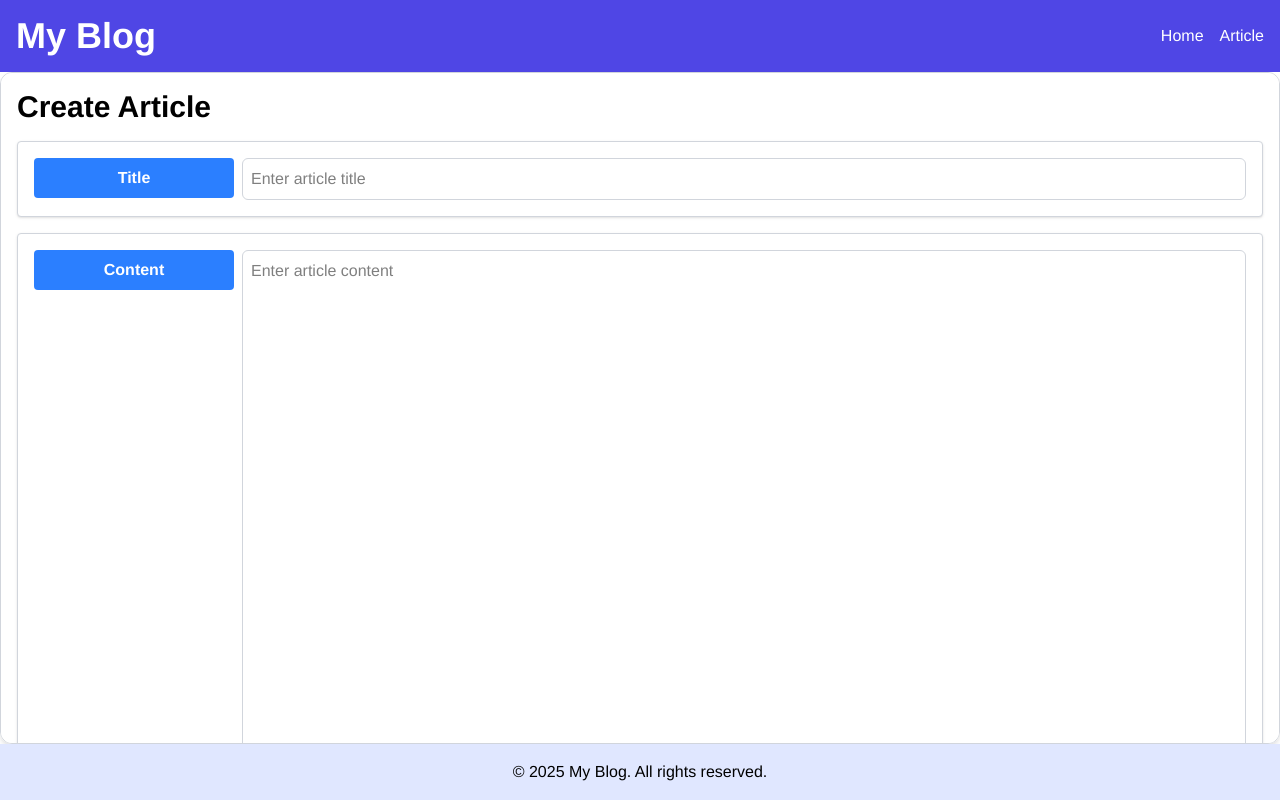
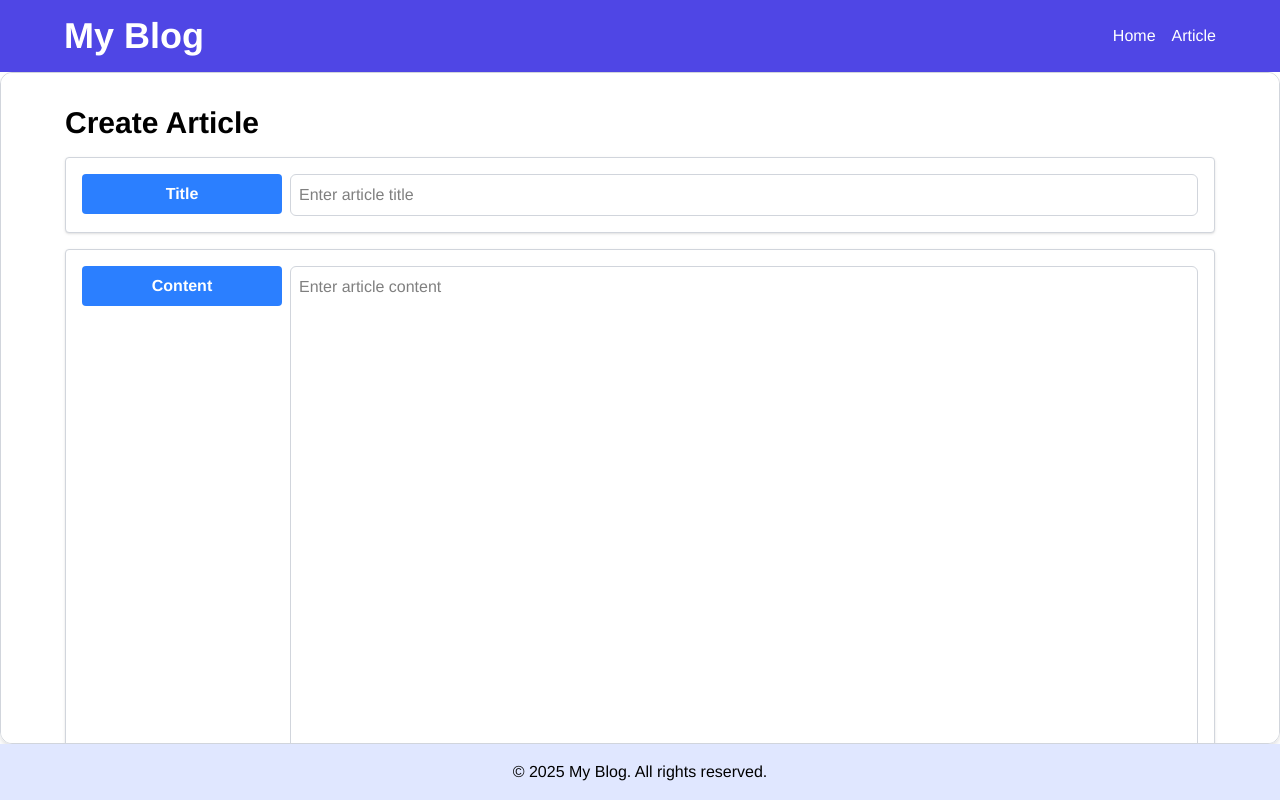
Before and after one commit to chenjiahau/NextJS, a Next.js app in the folder app/: page /article/create in a window 1280 px wide. Built offline with nearby package versions, Linux system fonts and the light colour scheme.

Commit message:
Adjust the layout padding.

```diff
--- a/app/src/components/@shared/PrimaryContent/pc.module.scss
+++ b/app/src/components/@shared/PrimaryContent/pc.module.scss
@@ -1,5 +1,5 @@
 @reference "../../../app/globals.css";
 
 .primary-content {
-  @apply p-4 overflow-y-auto bg-white border border-gray-300 rounded-xl shadow-md;
+  @apply px-16 py-8 overflow-y-auto bg-white border border-gray-300 rounded-xl shadow-md;
 }
--- a/app/src/components/Navbar/navbar.module.scss
+++ b/app/src/components/Navbar/navbar.module.scss
@@ -1,7 +1,7 @@
 @reference "../../app/globals.css";
 
 .navbar {
-  @apply flex justify-between items-center p-4 bg-primary text-white;
+  @apply flex justify-between items-center px-16 py-4 bg-primary text-white;
 }
 
 .title {
```
